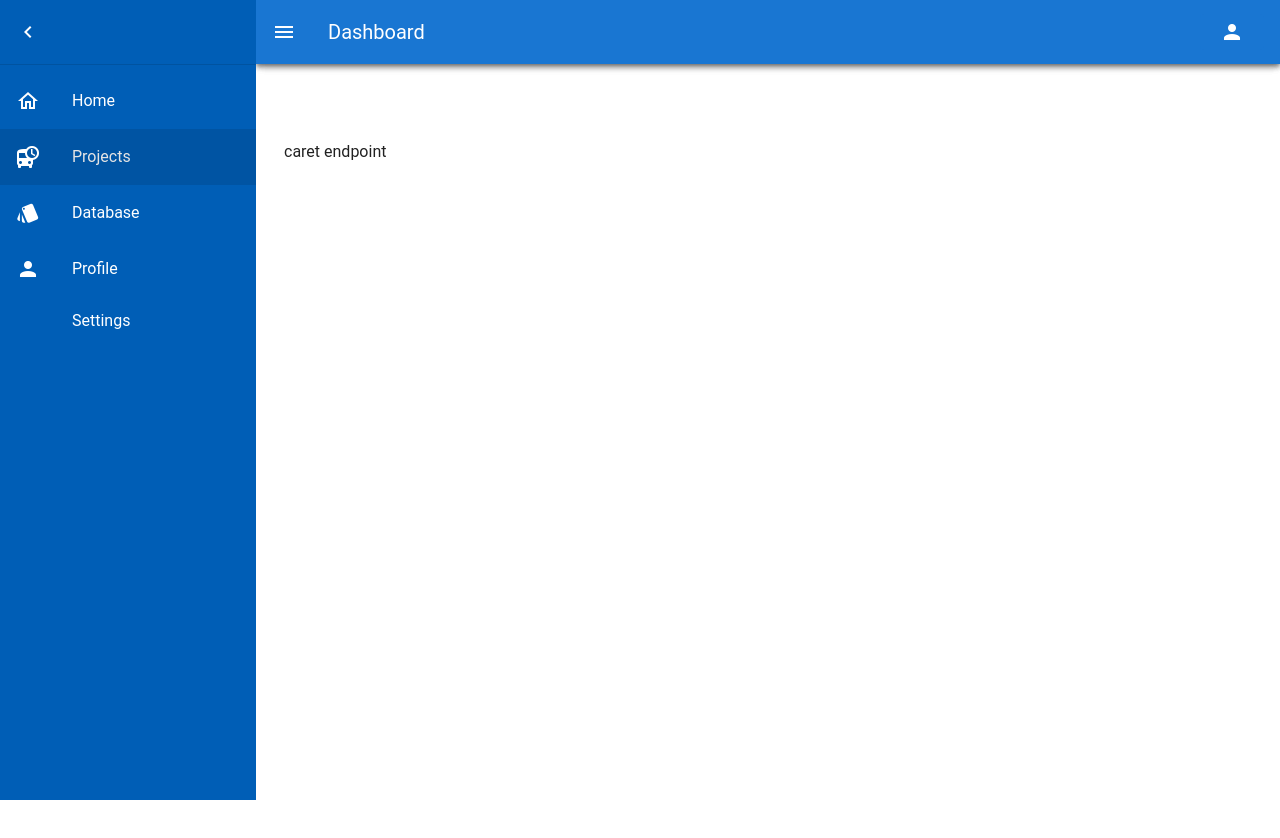
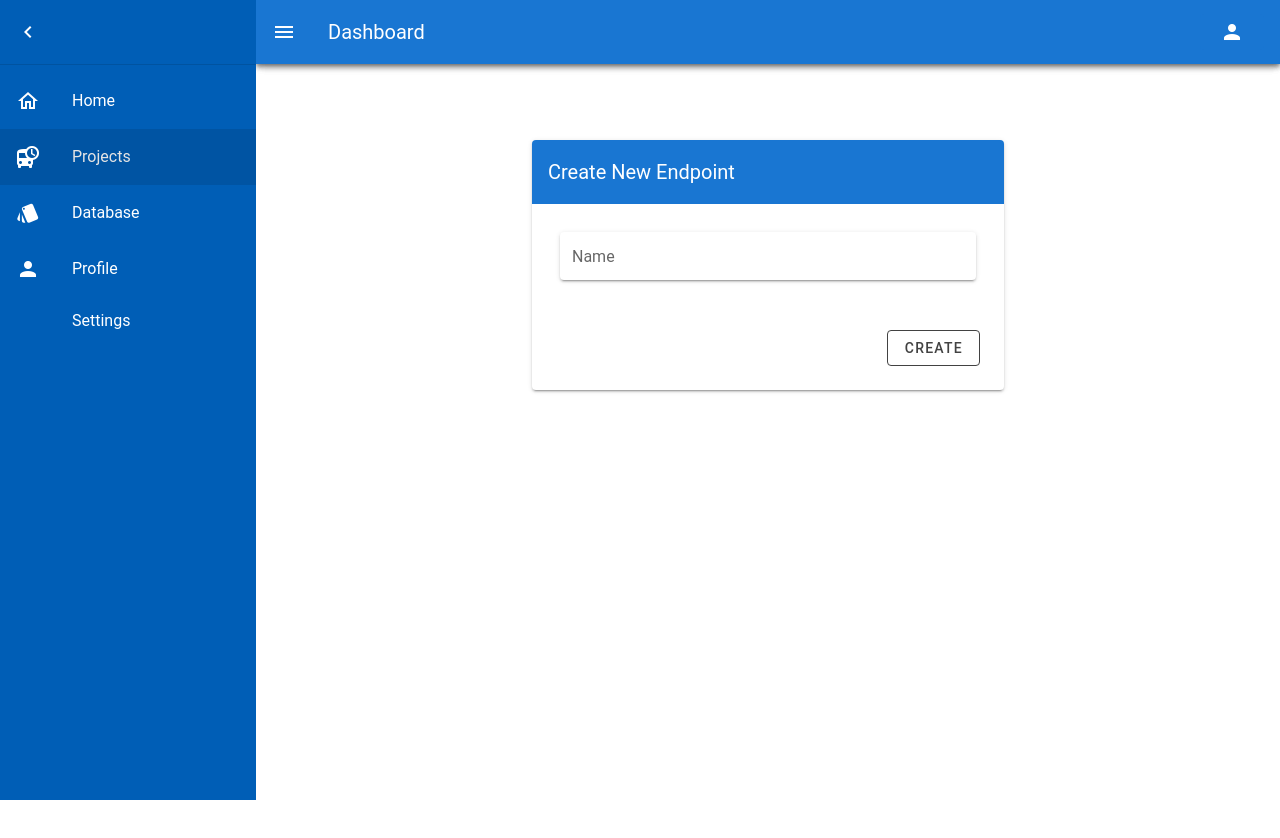
Before and after one commit to nstack-in/api-generator, a Vue app: page /projects/1/new in a window 1280 px wide. Shown: the top 838 px of the page. Built offline with nearby package versions, Linux system fonts and the light colour scheme; a small style sheet from the web is missing.

Commit message:
ednpoint done

```diff
--- a/src/router/index.js
+++ b/src/router/index.js
@@ -53,6 +53,11 @@ const routes = [
         component: () => import('../views/dashboard/projects/endpoints/create.vue'),
       },
       {
+        name: "dashboard.projects.view",
+        path: '/projects/:id/:eid',
+        component: () => import('../views/dashboard/projects/endpoints/index.vue'),
+      },
+      {
         name: "dashboard.projects.settings",
         path: '/projects/:id/settings',
         component: () => import('../views/dashboard/projects/settings.vue'),
--- a/src/store/index.js
+++ b/src/store/index.js
@@ -52,7 +52,6 @@ export default new Vuex.Store({
           method: 'POST'
         })
           .then(resp => {
-            console.log(resp);
             const token = resp.data.token
             const user = resp.data.user
             localStorage.setItem('token', token)
@@ -69,7 +68,6 @@ export default new Vuex.Store({
     },
     getProjects({ commit }) {
       let token = this.state.token;
-      console.log(this.state.projects)
       return new Promise((resolve, reject) => {
         if (this.state.projects.fetched) {
           resolve(this.state.projects.data);
@@ -142,6 +140,27 @@ export default new Vuex.Store({
           })
       });
     },
+    createEndpoint({ commit }, { _id, data }) {
+      console.log(_id);
+      let token = this.state.token;
+      return new Promise((resolve, reject) => {
+        axios({
+          url: `${endpoint}/project/${_id}/new`,
+          method: 'POST',
+          data: data,
+          headers: {
+            'token': token
+          }
+        }).then(e => {
+          console.log({ succ: e })
+          resolve();
+        }).catch(e => {
+          console.log({ ee: e })
+          reject()
+          commit()
+        })
+      });
+    },
     updateProjectDetail({ commit }, { _id, update }) {
       let token = this.state.token;
       return new Promise((resolve, reject) => {
@@ -188,6 +207,26 @@ export default new Vuex.Store({
 
       });
     },
+    listEndpoint({ commit }, _id) {
+      let token = this.state.token;
+      console.log()
+
+      return new Promise((resolve, reject) => {
+        axios({
+          url: `${endpoint}/project/${_id}/list`,
+          method: 'GET',
+          headers: {
+            'token': token
+          }
+        }).then(res => {
+          resolve(res.data);
+        }).catch(err => {
+          reject(err.response.data);
+          commit()
+        })
+
+      });
+    }
   },
   modules: {
   },
--- a/src/views/dashboard/projects/endpoints/create.vue
+++ b/src/views/dashboard/projects/endpoints/create.vue
@@ -1,5 +1,88 @@
 <template>
-    <div>
-        caret endpoint
-    </div>
+    <v-row justify="center">
+        <v-col sm="12" md="8" lg="6">
+
+            <v-alert type="error" v-if="error.status">
+                {{ error.message }}
+            </v-alert>
+
+            <v-card>
+                <v-toolbar color="primary" text elevation="0">
+                    <v-toolbar-title class="white--text">
+                        Create New Endpoint
+                    </v-toolbar-title>
+                </v-toolbar>
+                <v-progress-linear v-if="loading" :size="30" color="secondary" indeterminate></v-progress-linear>
+
+                <v-card-text>
+                    <v-col>
+                        <v-text-field label="Name" v-model="endpoint.name" solo></v-text-field>
+                    </v-col>
+
+                    <!-- <v-col>
+                        <v-select v-model="enabledMethods" :items="methods" attach chips label="Chips" multiple solo>
+                        </v-select>
+                    </v-col> -->
+                    <v-card-actions>
+                        <div class="ml-auto">
+                            <v-btn color="secondary" outlined @click="createProject">Create</v-btn>
+                        </div>
+                    </v-card-actions>
+                </v-card-text>
+
+            </v-card>
+        </v-col>
+    </v-row>
 </template>
+
+<script>
+    export default {
+        data() {
+            return {
+                methods: ['GET', 'GET_ALL', 'POST', 'PUT', 'DELETE'],
+                enabledMethods: [],
+                loading: false,
+                error: {
+                    status: false,
+                    message: "",
+
+                },
+                endpoint: {
+                    name: "",
+                    methods: {
+                        GET: { 'secure': false, 'enabled': true },
+                        GET_ALL: { 'secure': false, 'enabled': true },
+                        PATCH: { 'secure': false, 'enabled': true },
+                        DELETE: { 'secure': false, 'enabled': true },
+                        POST: { 'secure': false, 'enabled': true },
+                    },
+                    structured: true,
+                    models: []
+                }
+            }
+        },
+        methods: {
+            createProject() {
+                this.loading = true;
+                let _id = this.$route.params.id;
+                let data = JSON.parse(JSON.stringify(this.endpoint))
+                if (data.models.length == 0)
+                    delete data['models']
+
+                this.$store.dispatch('createEndpoint', { _id, data: this.endpoint })
+                    .then(e => {
+                        this.endpointData = e;
+                        this.loading = false;
+                        this.$router.push('/projects');
+                    }).catch(e => {
+                        this.loading = false;
+                        if (e.error.message == "Token Expired") {
+                            this.$router.push('/login');
+                        } else {
+                            this.error = e.error;
+                        }
+                    });
+            }
+        },
+    }
+</script>
--- /dev/null
+++ b/src/views/dashboard/projects/endpoints/index.vue
@@ -0,0 +1,5 @@
+<template>
+    <div>
+        Endpoints View
+    </div>
+</template>
--- a/src/views/dashboard/projects/new.vue
+++ b/src/views/dashboard/projects/new.vue
@@ -1,5 +1,6 @@
 <template>
-    <div>
+    <v-row justify="center">
+        <v-col sm="12" md="8" lg="6">
 
             <v-alert type="error" v-if="error.status">
                 {{ error.message }}
@@ -22,6 +23,23 @@
                         <v-text-field auto-grow rows="4" row-height="30" label="Description" name="description"
                             v-model="project.description" filled textarea></v-text-field>
                     </v-col>
+                    <!-- <v-col cols="12">
+                        <v-radio-group v-model="row" row>
+                            <v-radio label="Public" value="false"></v-radio>
+                            <v-radio label="Private" value="true"></v-radio>
+                        </v-radio-group>
+                    </v-col>
+                    <v-col cols="12">
+                        <v-radio-group v-model="row" row>
+                            <v-radio label="Secure" value="false"></v-radio>
+                            <v-radio label="Un-Secure" value="true"></v-radio>
+                        </v-radio-group>
+                    </v-col>
+
+                    <v-col cols="12">
+                        <v-text-field auto-grow rows="4" row-height="30" label="API Key" name="key"
+                            v-model="project.description" filled textarea></v-text-field>
+                    </v-col> -->
                     <v-card-actions>
                         <div class="ml-auto">
                             <v-btn color="secondary" outlined @click="createProject">Create</v-btn>
@@ -30,7 +48,8 @@
                 </v-card-text>
 
             </v-card>
-    </div>
+        </v-col>
+    </v-row>
 </template>
 
 <script>
@@ -45,7 +64,9 @@
                 },
                 project: {
                     name: "",
-                    description: ""
+                    description: "",
+                    secure: false,
+                    private: false,
                 }
             }
         },
--- a/src/views/dashboard/projects/single.vue
+++ b/src/views/dashboard/projects/single.vue
@@ -51,13 +51,14 @@
                                     <v-divider></v-divider>
                                     <v-col>
                                         Methods :
-                                        <v-chip class="ma-2" outlined label v-for="(method,i) in endpoint.methods"
-                                            :key="i">
-                                            {{ method }}
+                                        <v-chip class="ma-2" outlined label v-for="(method,key) of endpoint.methods"
+                                            :key="key">
+                                            {{key}}
                                         </v-chip>
                                     </v-col>
                                     <v-col>
-                                        <v-btn class="primary">Explore</v-btn>
+                                        <v-btn class="primary" :to="'/projects/' + project._id +'/'+endpoint._id">
+                                            Explore</v-btn>
                                     </v-col>
                                 </v-expansion-panel-content>
                             </v-expansion-panel>
@@ -118,6 +119,7 @@
         name: "Projects",
         data() {
             return {
+                loadingEndpoint: false,
                 dialog: false,
                 timeout: 2000,
                 snackbar: false,
@@ -125,34 +127,7 @@
                     text: "Updated",
                     enable: true,
                 },
-                endpoints: [
-                    {
-                        name: "Books",
-                        methods: [
-                            'GET', 'POST', 'DELETE'
-                        ]
-                    },
-                    {
-                        name: "User",
-                        methods: [
-                            'GET', 'POST', 'UPDATE'
-                        ]
-
-                    },
-                    {
-                        name: "Purchase",
-                        methods: [
-                            'GET', 'POST', 'PATCH'
-                        ]
-
-                    },
-                    {
-                        name: "Settings",
-                        methods: [
-                            'GET', 'POST'
-                        ]
-                    }
-                ],
+                endpoints: {},
                 project: {
                     name: null,
                     description: null,
@@ -190,6 +165,10 @@
                 this.project = e.data;
                 this.projectUpdate = JSON.parse(JSON.stringify(e.data));
             });
+            this.$store.dispatch('listEndpoint', _id).then(e => {
+                this.endpoints = (e.data);
+            });
+
         },
     }
 </script>
```
Lines whose indentation alone changed are shown as unchanged.
